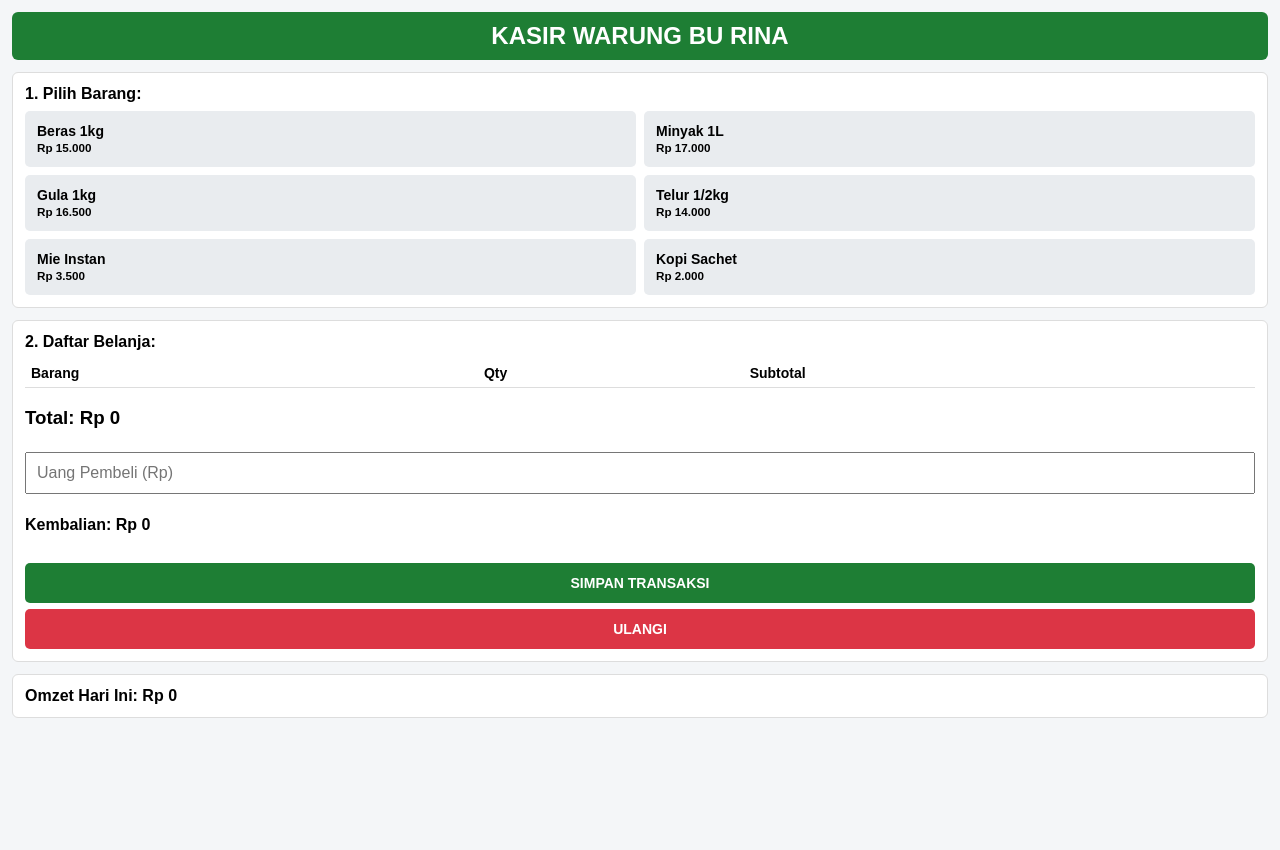
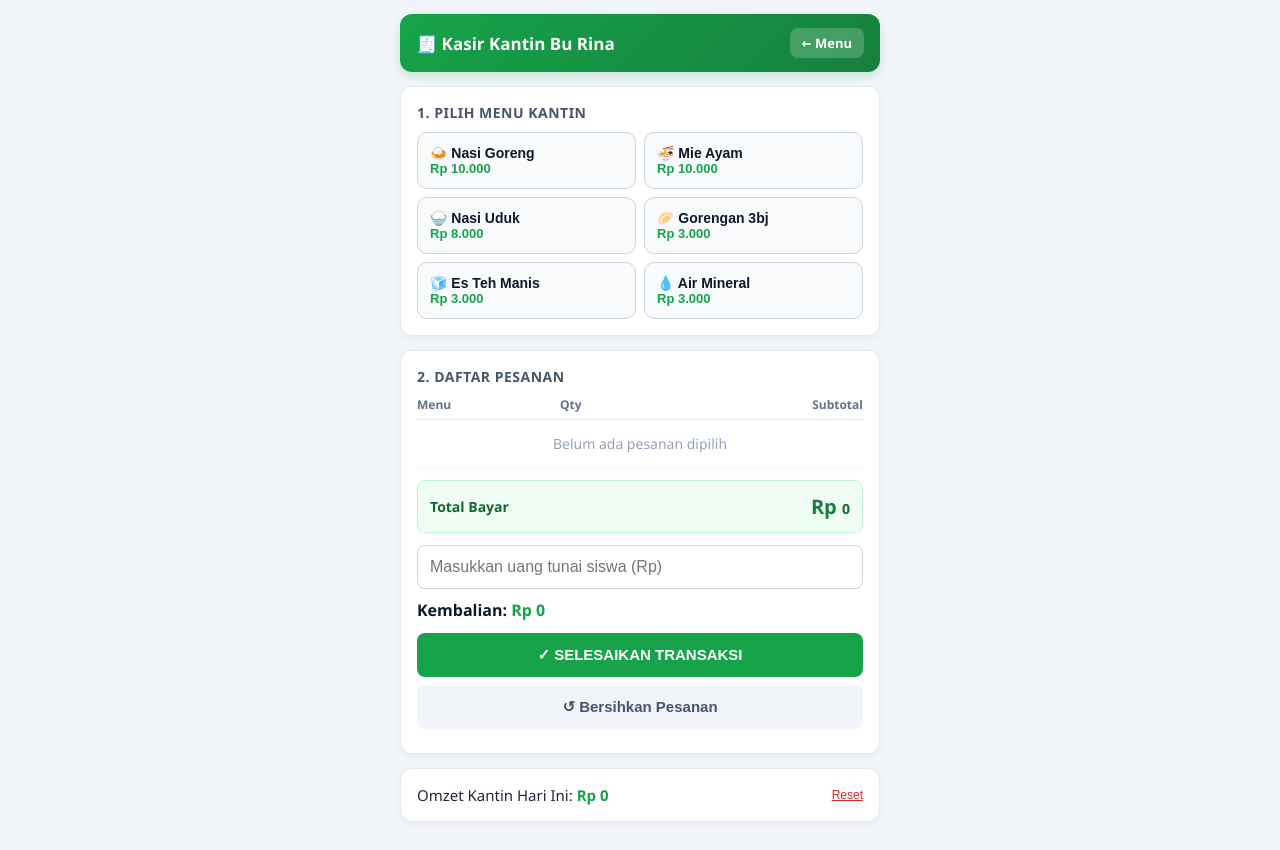
Before and after one commit to mikhsanmaulana630-gif/aplikasi-wirausaha-pkk-xii-rpl-1-oleh-ikhsan, a plain HTML site: page kasir-bu-rina.html in a window 1280 px wide. Before the commit the page ends 800 px from the top, so only its background shows below. Drawn offline with Linux system fonts and the light colour scheme.

Commit message:
Update kasir-bu-rina.html

```diff
--- a/kasir-bu-rina.html
+++ b/kasir-bu-rina.html
@@ -3,47 +3,84 @@
 <head>
   <meta charset="UTF-8">
   <meta name="viewport" content="width=device-width, initial-scale=1.0">
-  <title>Kasir Ringan Bu Rina</title>
+  <title>Kasir Kantin Bu Rina</title>
   <style>
-    body { font-family: Arial, sans-serif; margin: 12px; background: #f4f6f8; }
-    h2 { text-align: center; background: #1e7e34; color: white; padding: 10px; border-radius: 6px; margin: 0 0 12px; }
-    .card { background: white; padding: 12px; border-radius: 6px; margin-bottom: 12px; border: 1px solid #ddd; }
-    .grid { display: grid; grid-template-columns: 1fr 1fr; gap: 8px; margin-top: 8px; }
-    button { padding: 12px; font-size: 14px; font-weight: bold; border: none; border-radius: 5px; cursor: pointer; }
-    .btn-item { background: #e9ecef; text-align: left; }
-    .btn-bayar { background: #1e7e34; color: white; width: 100%; margin-top: 8px; }
-    .btn-reset { background: #dc3545; color: white; width: 100%; margin-top: 6px; }
-    input { width: 100%; padding: 10px; font-size: 16px; margin-top: 5px; box-sizing: border-box; }
-    table { width: 100%; border-collapse: collapse; margin-top: 8px; }
-    th, td { border-bottom: 1px solid #ddd; padding: 6px; text-align: left; font-size: 14px; }
+    * { box-sizing: border-box; margin: 0; padding: 0; }
+    body { font-family: 'Segoe UI', Tahoma, Geneva, Verdana, sans-serif; background: #f1f5f9; color: #1e293b; padding: 14px; }
+    .wrapper { max-width: 480px; margin: 0 auto; }
+    .topbar { display: flex; justify-content: space-between; align-items: center; background: linear-gradient(135deg, #16a34a, #15803d); color: white; padding: 14px 16px; border-radius: 12px; margin-bottom: 14px; box-shadow: 0 4px 10px rgba(22,163,74,0.2); }
+    .topbar h2 { font-size: 17px; }
+    .btn-back { background: rgba(255,255,255,0.2); color: white; text-decoration: none; padding: 6px 12px; border-radius: 8px; font-size: 13px; font-weight: 600; }
+    .card { background: white; padding: 16px; border-radius: 12px; margin-bottom: 14px; box-shadow: 0 2px 8px rgba(0,0,0,0.04); border: 1px solid #e2e8f0; }
+    .card-title { font-size: 14px; font-weight: 700; color: #475569; margin-bottom: 10px; text-transform: uppercase; letter-spacing: 0.5px; }
+    .grid { display: grid; grid-template-columns: 1fr 1fr; gap: 8px; }
+    .btn-item { background: #f8fafc; border: 1px solid #cbd5e1; padding: 12px; border-radius: 10px; text-align: left; cursor: pointer; transition: 0.1s; }
+    .btn-item:active { background: #dcfce7; border-color: #16a34a; transform: scale(0.98); }
+    .btn-item strong { display: block; font-size: 14px; color: #0f172a; }
+    .btn-item span { font-size: 13px; color: #16a34a; font-weight: 600; }
+    table { width: 100%; border-collapse: collapse; margin-bottom: 12px; }
+    th { text-align: left; font-size: 12px; color: #64748b; padding-bottom: 6px; border-bottom: 1px solid #e2e8f0; }
+    td { padding: 8px 0; border-bottom: 1px solid #f1f5f9; font-size: 14px; }
+    .btn-min { background: #fee2e2; color: #dc2626; border: none; width: 24px; height: 24px; border-radius: 6px; font-weight: bold; cursor: pointer; margin-right: 4px; }
+    .total-row { display: flex; justify-content: space-between; align-items: center; background: #f0fdf4; padding: 12px; border-radius: 8px; margin-bottom: 12px; border: 1px solid #bbf7d0; }
+    .total-row span { font-size: 14px; font-weight: 600; color: #166534; }
+    .total-row strong { font-size: 20px; color: #15803d; }
+    input[type=number] { width: 100%; padding: 12px; font-size: 16px; border: 1px solid #cbd5e1; border-radius: 8px; margin-bottom: 10px; }
+    input[type=number]:focus { outline: none; border-color: #16a34a; }
+    .kembali-text { font-size: 16px; font-weight: 700; margin-bottom: 12px; color: #0f172a; }
+    .btn-action { width: 100%; padding: 13px; border: none; border-radius: 8px; font-size: 15px; font-weight: 700; cursor: pointer; margin-bottom: 8px; }
+    .btn-bayar { background: #16a34a; color: white; }
+    .btn-reset { background: #f1f5f9; color: #475569; }
+    .omzet-box { display: flex; justify-content: space-between; align-items: center; font-size: 15px; }
+    .btn-clear-omzet { background: none; border: none; color: #dc2626; font-size: 12px; text-decoration: underline; cursor: pointer; }
   </style>
 </head>
 <body>
-  <h2>KASIR WARUNG BU RINA</h2>
-  <div class="card">
-    <strong>1. Pilih Barang:</strong>
-    <div class="grid">
-      <button class="btn-item" onclick="tambah('Beras 1kg', 15000)">Beras 1kg<br><small>Rp 15.000</small></button>
-      <button class="btn-item" onclick="tambah('Minyak 1L', 17000)">Minyak 1L<br><small>Rp 17.000</small></button>
-      <button class="btn-item" onclick="tambah('Gula 1kg', 16500)">Gula 1kg<br><small>Rp 16.500</small></button>
-      <button class="btn-item" onclick="tambah('Telur 1/2kg', 14000)">Telur 1/2kg<br><small>Rp 14.000</small></button>
-      <button class="btn-item" onclick="tambah('Mie Instan', 3500)">Mie Instan<br><small>Rp 3.500</small></button>
-      <button class="btn-item" onclick="tambah('Kopi Sachet', 2000)">Kopi Sachet<br><small>Rp 2.000</small></button>
+  <div class="wrapper">
+    <div class="topbar">
+      <h2>🧾 Kasir Kantin Bu Rina</h2>
+      <a href="index.html" class="btn-back">← Menu</a>
+    </div>
+
+    <div class="card">
+      <div class="card-title">1. Pilih Menu Kantin</div>
+      <div class="grid">
+        <button class="btn-item" onclick="tambah('Nasi Goreng', 10000)"><strong>🍛 Nasi Goreng</strong><span>Rp 10.000</span></button>
+        <button class="btn-item" onclick="tambah('Mie Ayam', 10000)"><strong>🍜 Mie Ayam</strong><span>Rp 10.000</span></button>
+        <button class="btn-item" onclick="tambah('Nasi Uduk', 8000)"><strong>🍚 Nasi Uduk</strong><span>Rp 8.000</span></button>
+        <button class="btn-item" onclick="tambah('Gorengan (3bj)', 3000)"><strong>🥟 Gorengan 3bj</strong><span>Rp 3.000</span></button>
+        <button class="btn-item" onclick="tambah('Es Teh Manis', 3000)"><strong>🧊 Es Teh Manis</strong><span>Rp 3.000</span></button>
+        <button class="btn-item" onclick="tambah('Air Mineral', 3000)"><strong>💧 Air Mineral</strong><span>Rp 3.000</span></button>
+      </div>
+    </div>
+
+    <div class="card">
+      <div class="card-title">2. Daftar Pesanan</div>
+      <table>
+        <thead><tr><th>Menu</th><th>Qty</th><th style="text-align:right;">Subtotal</th></tr></thead>
+        <tbody id="list"><tr><td colspan="3" style="text-align:center; color:#94a3b8; padding:14px 0;">Belum ada pesanan dipilih</td></tr></tbody>
+      </table>
+
+      <div class="total-row">
+        <span>Total Bayar</span>
+        <strong>Rp <span id="total">0</span></strong>
+      </div>
+
+      <input type="number" id="bayar" placeholder="Masukkan uang tunai siswa (Rp)" oninput="hitung()">
+      <div class="kembali-text">Kembalian: <span style="color:#16a34a;">Rp <span id="kembali">0</span></span></div>
+
+      <button class="btn-action btn-bayar" onclick="simpan()">✓ SELESAIKAN TRANSAKSI</button>
+      <button class="btn-action btn-reset" onclick="reset()">↺ Bersihkan Pesanan</button>
+    </div>
+
+    <div class="card omzet-box">
+      <div>Omzet Kantin Hari Ini: <strong style="color:#16a34a;">Rp <span id="omzet">0</span></strong></div>
+      <button class="btn-clear-omzet" onclick="resetOmzet()">Reset</button>
     </div>
   </div>
-  <div class="card">
-    <strong>2. Daftar Belanja:</strong>
-    <table><thead><tr><th>Barang</th><th>Qty</th><th>Subtotal</th></tr></thead><tbody id="list"></tbody></table>
-    <h3>Total: Rp <span id="total">0</span></h3>
-    <input type="number" id="bayar" placeholder="Uang Pembeli (Rp)" oninput="hitung()">
-    <h4>Kembalian: Rp <span id="kembali">0</span></h4>
-    <button class="btn-bayar" onclick="simpan()">SIMPAN TRANSAKSI</button>
-    <button class="btn-reset" onclick="reset()">ULANGI</button>
-  </div>
-  <div class="card"><strong>Omzet Hari Ini: Rp <span id="omzet">0</span></strong></div>
 
   <script>
-    let keranjang = [], omzet = Number(localStorage.getItem('omzet_rina')) || 0;
+    let keranjang = [], omzet = Number(localStorage.getItem('omzet_kantin_rina')) || 0;
     document.getElementById('omzet').innerText = omzet.toLocaleString('id-ID');
 
     function tambah(nama, harga) {
@@ -51,28 +88,55 @@
       item ? item.qty++ : keranjang.push({ nama, harga, qty: 1 });
       render();
     }
+    function kurang(nama) {
+      let idx = keranjang.findIndex(x => x.nama === nama);
+      if (idx > -1) {
+        keranjang[idx].qty > 1 ? keranjang[idx].qty-- : keranjang.splice(idx, 1);
+        render();
+      }
+    }
     function render() {
+      let tbody = document.getElementById('list');
+      if (!keranjang.length) {
+        tbody.innerHTML = '<tr><td colspan="3" style="text-align:center; color:#94a3b8; padding:14px 0;">Belum ada pesanan dipilih</td></tr>';
+        document.getElementById('total').innerText = '0';
+        hitung(); return;
+      }
       let html = '', tot = 0;
-      keranjang.forEach(x => { tot += x.harga * x.qty; html += `<tr><td>${x.nama}</td><td>${x.qty}</td><td>Rp ${(x.harga*x.qty).toLocaleString('id-ID')}</td></tr>`; });
-      document.getElementById('list').innerHTML = html;
+      keranjang.forEach(x => {
+        tot += x.harga * x.qty;
+        html += `<tr>
+          <td>${x.nama}</td>
+          <td><button class="btn-min" onclick="kurang('${x.nama}')">-</button>${x.qty}</td>
+          <td style="text-align:right; font-weight:600;">Rp ${(x.harga*x.qty).toLocaleString('id-ID')}</td>
+        </tr>`;
+      });
+      tbody.innerHTML = html;
       document.getElementById('total').innerText = tot.toLocaleString('id-ID');
       hitung();
     }
     function hitung() {
       let tot = keranjang.reduce((a, b) => a + b.harga * b.qty, 0);
       let byr = Number(document.getElementById('bayar').value) || 0;
-      document.getElementById('kembali').innerText = byr >= tot ? (byr - tot).toLocaleString('id-ID') : 'Kurang';
+      document.getElementById('kembali').innerText = byr >= tot ? (byr - tot).toLocaleString('id-ID') : 'Uang Kurang';
     }
     function simpan() {
       let tot = keranjang.reduce((a, b) => a + b.harga * b.qty, 0);
       let byr = Number(document.getElementById('bayar').value) || 0;
-      if (!tot || byr < tot) return alert('Cek daftar belanja atau uang bayar!');
-      omzet += tot; localStorage.setItem('omzet_rina', omzet);
+      if (!tot) return alert('Pilih menu kantin terlebih dahulu!');
+      if (byr < tot) return alert('Uang tunai siswa masih kurang!');
+      omzet += tot; localStorage.setItem('omzet_kantin_rina', omzet);
       document.getElementById('omzet').innerText = omzet.toLocaleString('id-ID');
-      alert('Berhasil! Kembalian: Rp ' + (byr - tot).toLocaleString('id-ID'));
+      alert('Transaksi Berhasil!\nKembalian: Rp ' + (byr - tot).toLocaleString('id-ID'));
       reset();
     }
     function reset() { keranjang = []; document.getElementById('bayar').value = ''; render(); }
+    function resetOmzet() {
+      if (confirm('Reset omzet hari ini menjadi Rp 0?')) {
+        omzet = 0; localStorage.setItem('omzet_kantin_rina', 0);
+        document.getElementById('omzet').innerText = '0';
+      }
+    }
   </script>
 </body>
 </html>
```
